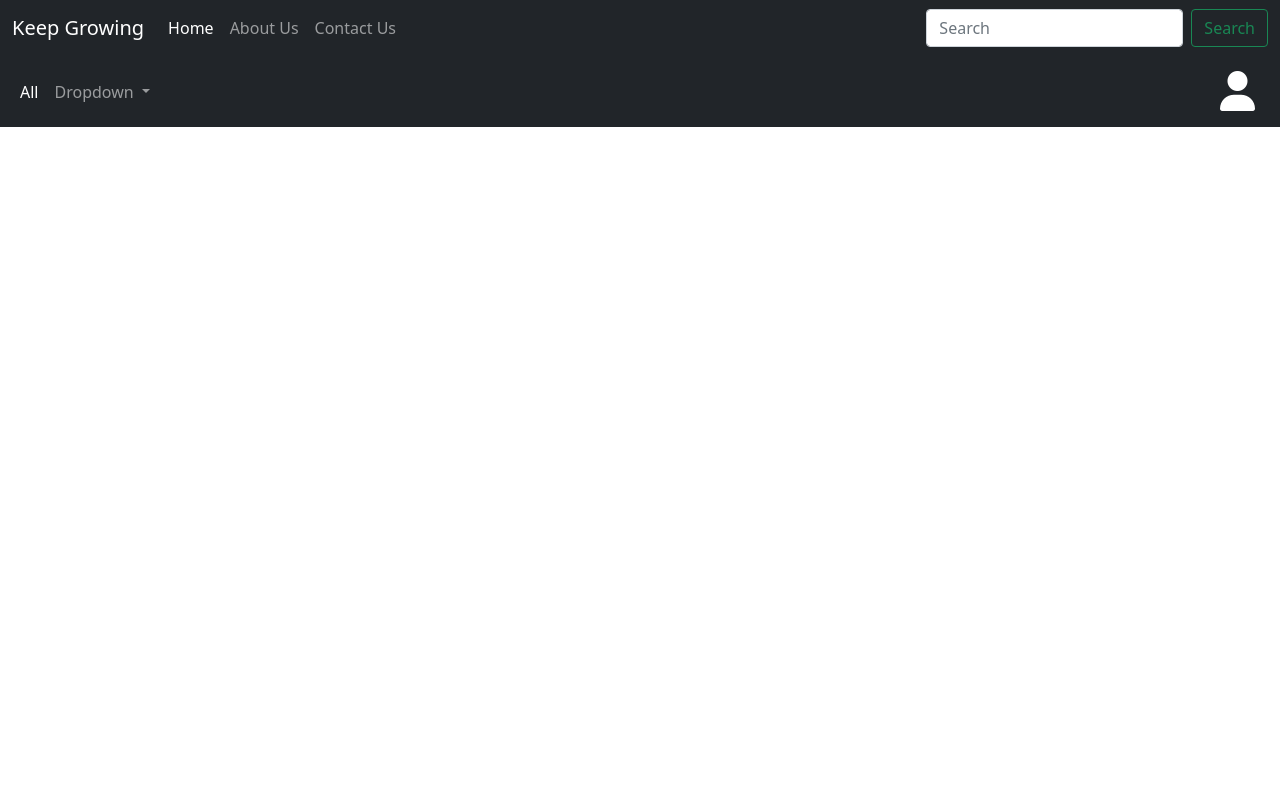
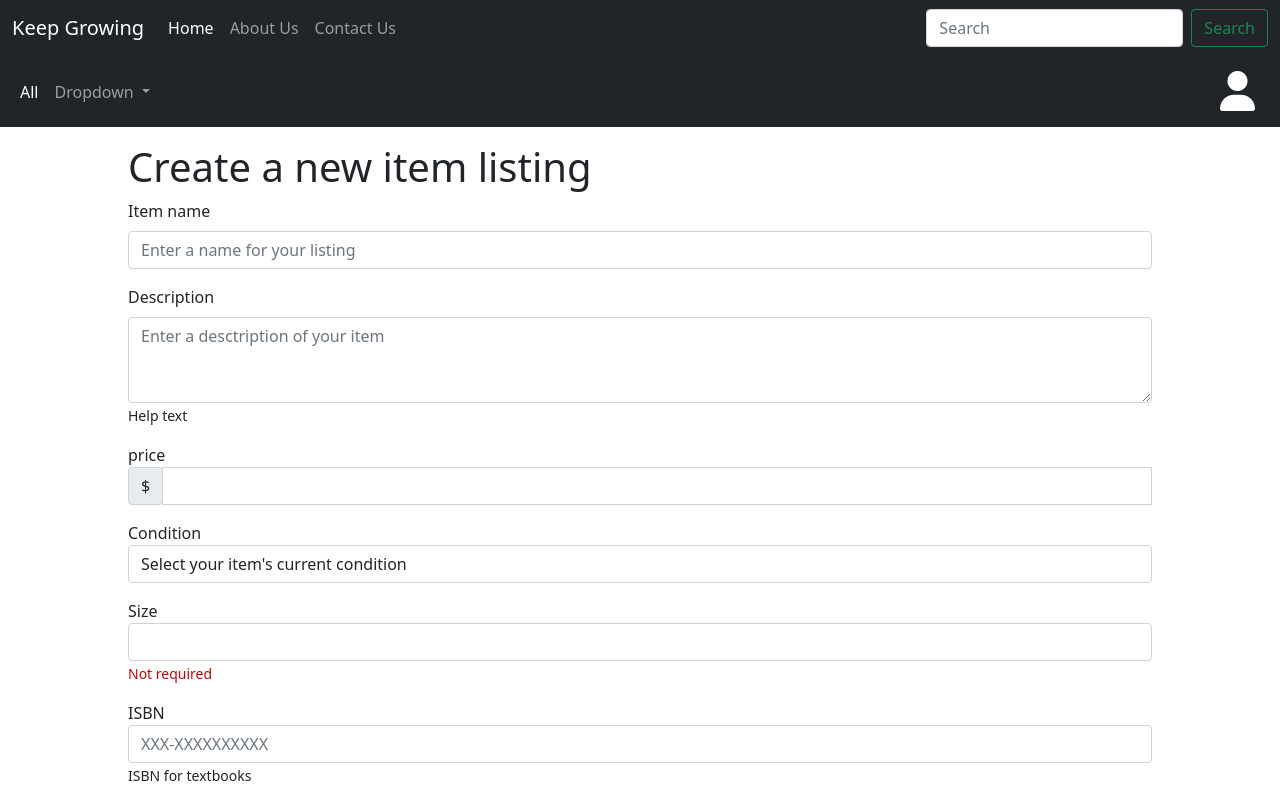
Before and after one commit to eddieBean/node-keep-growing, a plain HTML site: page frontend/new_item.html in a window 1280 px wide. Drawn offline with nearby package versions, Linux system fonts and the light colour scheme.

Commit message:
new item page

```diff
--- a/frontend/new_item.html
+++ b/frontend/new_item.html
@@ -64,8 +64,82 @@
         </div>
     </nav>
 
-    <div class = 'new-item-form'>
-        <form action = "/">
+    <div class = 'new-item-form mx-auto' style="max-width: 80%;">
+        <h1 class="mt-3">Create a new item listing</h1>
+        <form id="new-item">
+            <div class="form-group mb-3">
+                <label for="itemName" class="form-label">Item name</label>
+                <input
+                    type="text"
+                    name="itemName"
+                    id="name"
+                    class="form-control"
+                    placeholder="Enter a name for your listing"
+                    aria-describedby="item name entry"
+                />
+            </div>
+            <div class="form-group mb-3">
+                <label for="" class="form-label">Description</label>
+                <textarea
+                    type="text"
+                    name="description"
+                    id="description"
+                    class="form-control"
+                    placeholder="Enter a desctription of your item"
+                    aria-describedby="helpId"
+                    rows="3"
+                ></textarea>
+                <small id="helpId" class="text-body-secondary">Help text</small>
+            </div>
+            <div class="form-group mb-3">
+                <label for="price">price</label>
+                <div class="input-group">
+                    <div class="input-group-prepend">
+                        <span class="input-group-text" id="inputGroupPrepend">$</span>
+                    </div>
+                    <input type="text" class="form-control" id="price" placeholder="" aria-describedby="inputGroupPrepend" required>
+                    <div class="invalid-feedback">
+                    Please choose a username.
+                    </div>
+                </div>
+            </div>
+            <div class="form-group mb-3">
+                <label for="condition">Condition</label>
+
+                <select class="form-control" id="condition">
+                    <option selected>Select your item's current condition</option>
+                    <option value="1">Well worn</option>
+                    <option value="2">Much loved</option>
+                    <option value="3">Okay</option>
+                    <option value="4">Good</option>
+                    <option value="5">Excellent</option>
+                    <option value="6">Brand-new</option>
+                </select>
+            </div>
+            <div class="form-group mb-3">
+                <label for="size">Size</label>
+                <input
+                    type="text"
+                    name="size"
+                    id="size"
+                    class="form-control"
+                    placeholder=""
+                    aria-describedby="item name entry"
+                />
+                <small id="helpId" class="text-body-secondary" style="color: rgb(187, 8, 8);">Not required</small>
+            </div>
+            <div class="form-group mb-3">
+                <label for="ISBN">ISBN</label>
+                <input
+                    type="text"
+                    name="ISBN"
+                    id="ISBN"
+                    class="form-control"
+                    placeholder="XXX-XXXXXXXXXX"
+                    aria-describedby="ISBN entry"
+                />
+                <small id="helpId" class="text=text-body-secondary">ISBN for textbooks</small>
+            </div>
 
         </form>
     </div>
```
